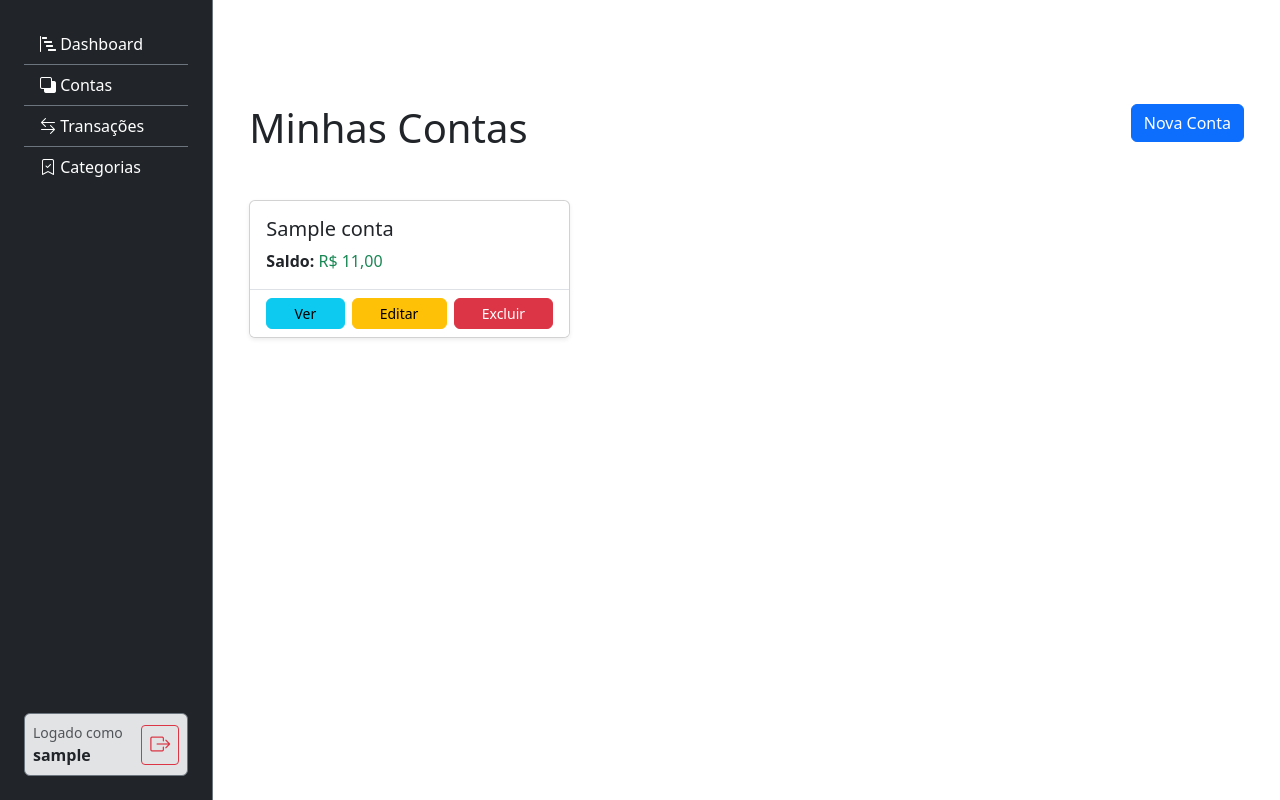
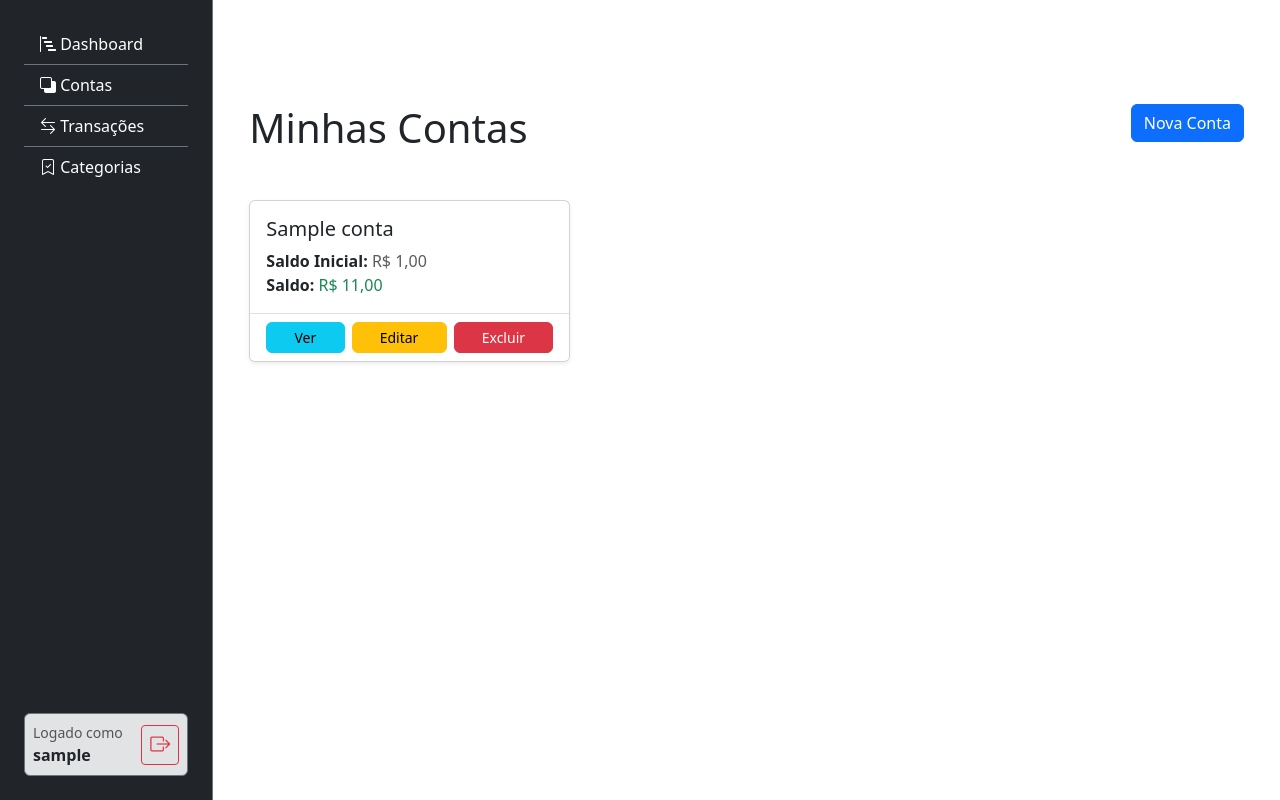
Before and after one commit to leonhardc/gestor-de-financas-pessoais, a Django app: page /contas/ in a window 1280 px wide. Run offline with Django 5.2, Linux system fonts and the light colour scheme; a user stored in the database is signed in; tables that the repository leaves empty hold one stand-in row (values such as "Sample post").

Commit message:
Update no template de listar contas

```diff
--- a/templates/contas/listar_contas.html
+++ b/templates/contas/listar_contas.html
@@ -21,6 +21,8 @@
                 <div class="card-body">
                     <h5 class="card-title">{{ conta.nome }}</h5>
                     <p class="card-text">
+                        <strong>Saldo Inicial:</strong>
+                        <span class="text-muted">R$ {% if conta.saldo_inicial %}{{ conta.saldo_inicial }}{% else %}0.00{% endif %}</span><br>
                         <strong>Saldo:</strong>
                         <span class="text-success">R$ {% if conta.saldo_atual %}{{ conta.saldo_atual }}{% else %}0.00{%endif %}</span>
                     </p>
```
